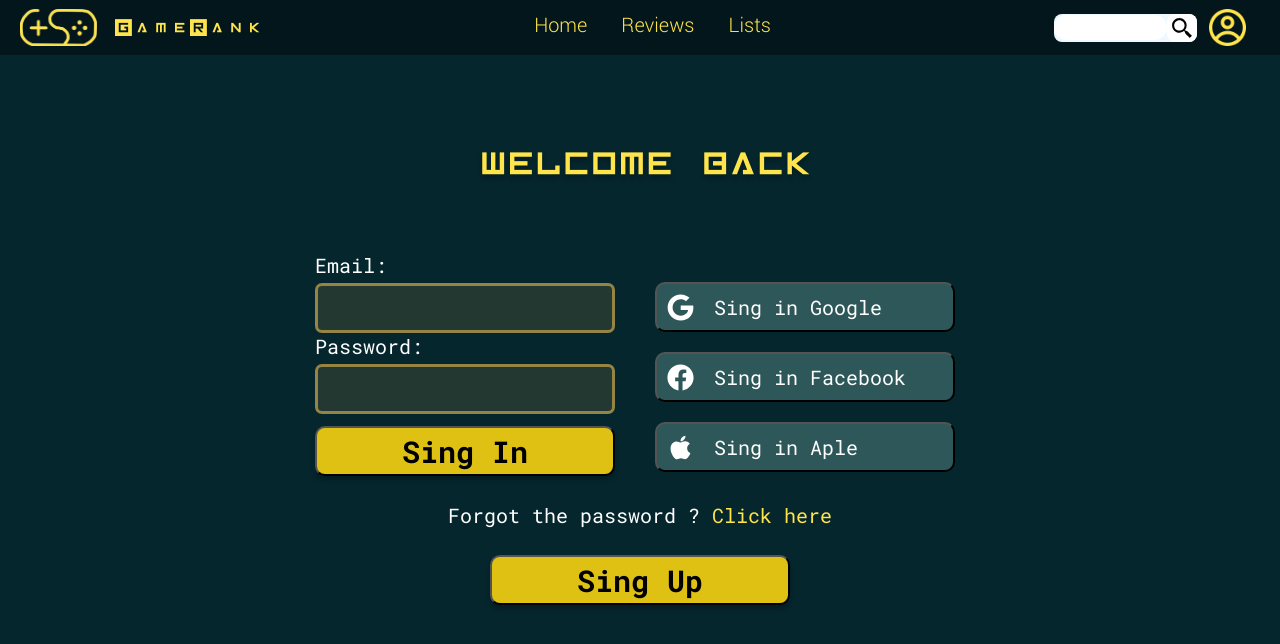
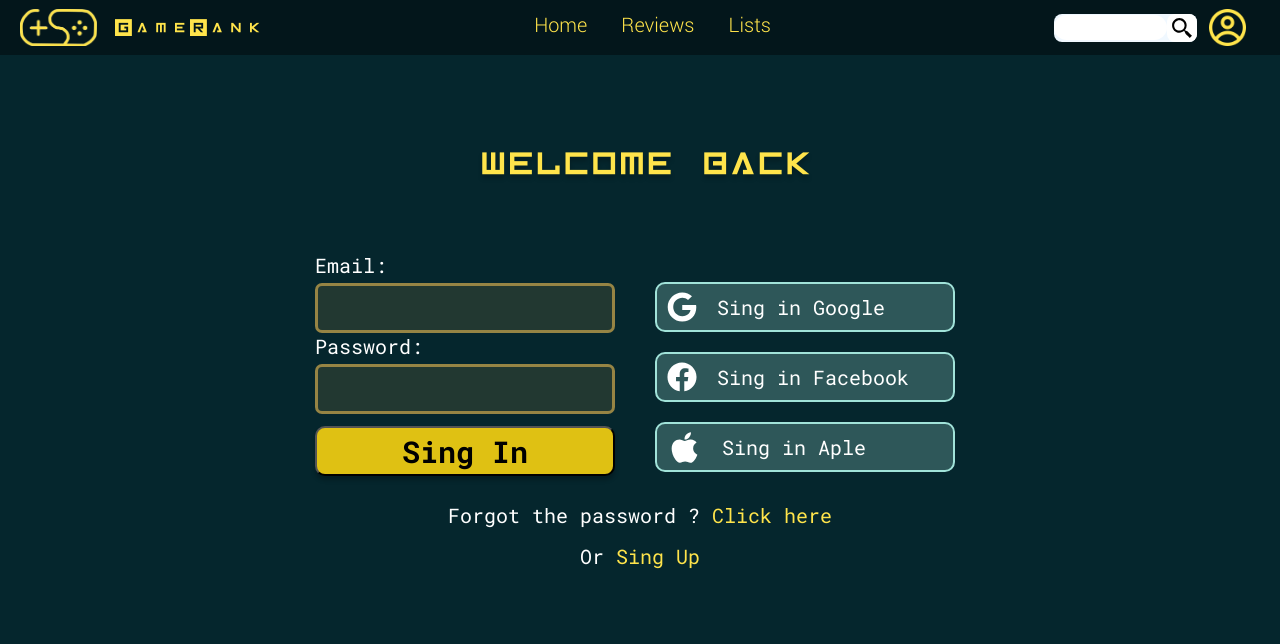
Before and after one commit to KevinSS456/PlayReview, a React (Vite) app in the folder review_play/: page /Login in a window 1280 px wide. Shown: the top 644 px of the page. Built offline with nearby package versions, Linux system fonts and the light colour scheme.

Commit message:
tela de login arrumada

```diff
--- a/review_play/src/pages/Cadastro.jsx
+++ b/review_play/src/pages/Cadastro.jsx
@@ -39,7 +39,7 @@ const Cadastro= () => {
     <div className="changes">
     <Link to='../Escolha'><button id="cadastrobutton" className="botaoLogin"><span id="buttonCadastroText">Sing Up</span></button></Link>
     <h2 className="textfrom" >Are you registered already ?
-             <Link to='../Login'><span id="spanlogin"> Click here</span></Link></h2>
+             <Link to='../Login'><span className="spanlogin"> Click here</span></Link></h2>
 
     </div>
 
--- a/review_play/src/pages/login.jsx
+++ b/review_play/src/pages/login.jsx
@@ -32,15 +32,16 @@ const Login= () => {
             <p>Sing in Facebook</p>
         </button>
         <button className="conectionbutton">
-            <FaApple  className="iconConnection"/>
+            <FaApple  className="iconConnection" id="appleicon"/>
             <p>Sing in Aple</p>
         </button>
     </div>
 
     <div className="changes">
         <h2 className="textfrom">Forgot the password ?
-             <Link><span id="spanlogin"> Click here</span></Link></h2>
-             <Link to='../Cadastro'><button id="cadastrobutton" className="botaoLogin"><span id="buttonCadastroText">Sing Up</span></button></Link>
+             <Link><span className="spanlogin"> Click here</span></Link></h2>
+             <h2 className="textfrom">Or
+             <Link to='../Cadastro'><span className="spanlogin"> Sing Up</span></Link></h2>
     </div>
 
     </div>
--- a/review_play/src/style/login.css
+++ b/review_play/src/style/login.css
@@ -89,13 +89,18 @@
     font-weight: 400;
     color: white;
     background: rgba(161, 227, 217, 0.26);
+    border: 0.2rem #A1E3D9 solid;
     border-radius: 1rem;
     gap: 2rem;
 }
 .iconConnection{
-   margin-left: 1rem;
-    font-size: 2.7rem;
+    margin-left: 1rem;
+    font-size: 3rem;
 }
+#appleicon{
+    font-size: 3.5rem;
+}
+
 .changes{
     margin-top: 2rem;
     grid-row-start: 3;
@@ -111,6 +116,6 @@
 }
 
 
-#spanlogin{
+.spanlogin{
     color: #FFE44B;
 }
```
